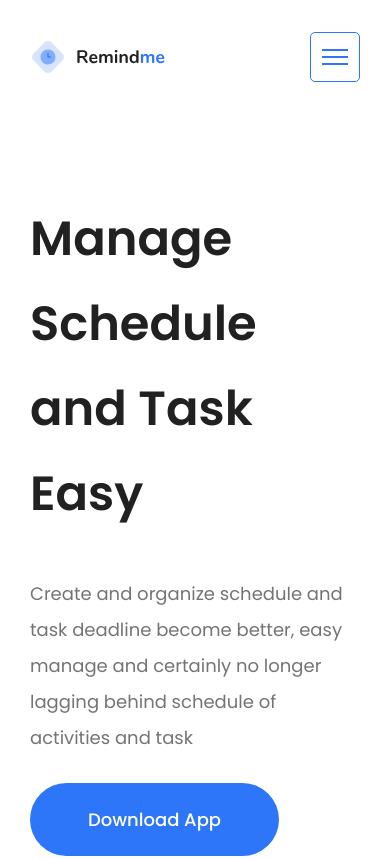
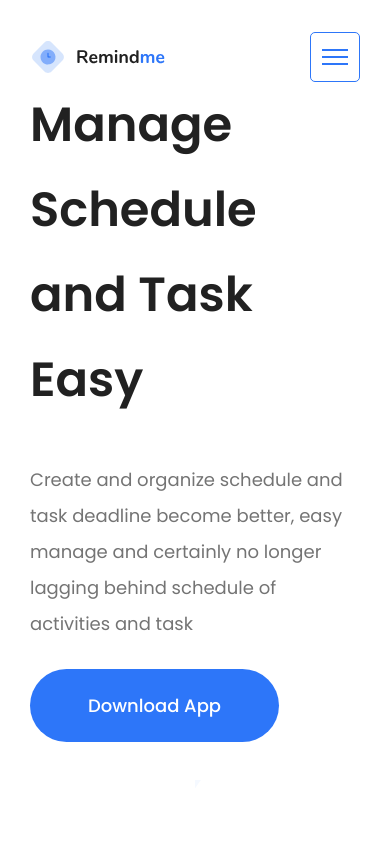
Before and after one commit to MirkhakimAzizov/exam, a plain HTML site: page index.html in a window 390 px wide. Shown: the top 859 px of the page. Drawn offline with Linux system fonts and the light colour scheme.

Commit message:
Responsive

```diff
--- a/sass/blocks/_header.scss
+++ b/sass/blocks/_header.scss
@@ -1,11 +1,14 @@
 .header {
     width: 100%;
+    position: fixed;
+    background-color: #FFFFFF;
+    z-index: 10;
     &__inner {
         @include flex(row, space-between, center);
     }
     &__nav {
         @include flex(row, space-between, center);
-        padding: 25px 0 75px;
+        padding: 25px 0 25px;
         &__list {
             position: relative;
             right: calc(18%);
@@ -59,7 +62,7 @@
     .header {
         width: 100%;
         &__nav {
-            padding: 32px 0 82px;
+            padding: 32px 0 25px;
             &__list {
                 display: none;
             }
--- a/sass/blocks/_hero.scss
+++ b/sass/blocks/_hero.scss
@@ -1,5 +1,6 @@
 .hero {
     &__inner {
+        padding-top: 50px;
         padding-bottom: 240px;
         @include flex(row, space-between, center);
     }
@@ -289,7 +290,7 @@
                 display: block;
                 background-image: url(../../images/Hero_bg.png);
                 // background-repeat: no-repeat;
-                // display: none;
+                display: none;
             }
             &::before {
                 position: absolute;
```
Also changed, not shown: css/style.css, css/style.min.css, 2 other files.
